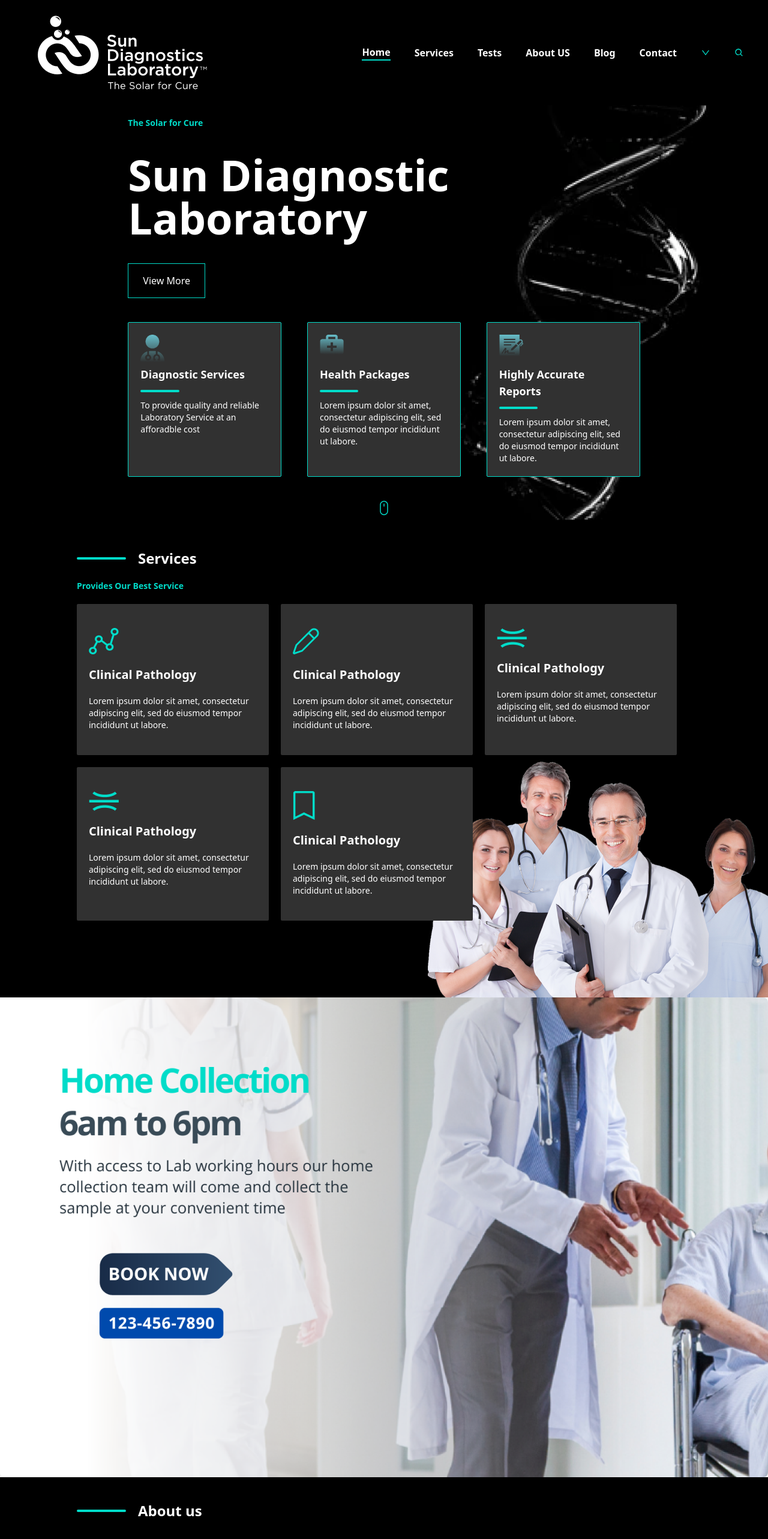
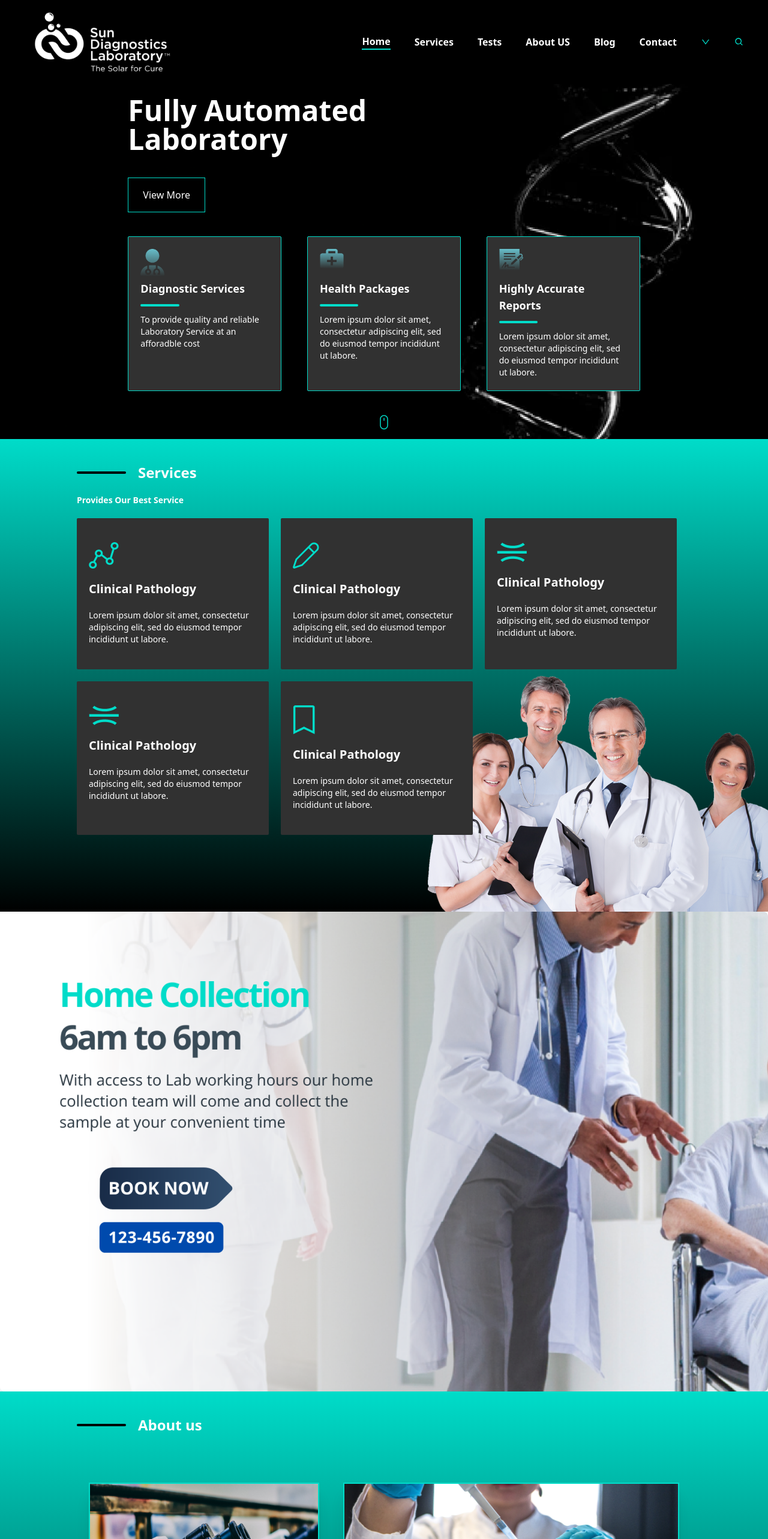
Before and after one commit to NEXT-BUG/sun-diagnostic-laboratory, a Next.js app: page / in a window 1280 px wide. Shown: the top 2566 px of the page at 60% size. Built offline with nearby package versions, Linux system fonts and the light colour scheme.

Commit message:
Changes #1

```diff
--- a/components/Header.js
+++ b/components/Header.js
@@ -66,6 +66,7 @@ const Header = (props) => {
       <div className="bg-black">
         <Image
           src={require("../assets/images/logo.png")}
+          className="w-64"
           loading="lazy"
           alt="logo"
         />
--- a/components/landingPage/About.js
+++ b/components/landingPage/About.js
@@ -4,12 +4,12 @@ import { SlMouse } from "react-icons/sl";
 
 const About = () => {
   return (
-    <div className="bg-black w-screen h-full relative pt-10">
+    <div className="bg-gradient-to-b from-primary to-black w-screen h-full relative pt-10">
       <div className="w-[80%] mx-auto space-y-5 flex flex-col items-center lg:items-start">
         <div className="flex items-center space-x-5 w-full text-center justify-center lg:justify-start">
-          <div className="w-[40%] lg:w-[8%] h-1 bg-primary rounded-md" />
+          <div className="w-[40%] lg:w-[8%] h-1 bg-black rounded-md" />
           <p className="text-white font-bold text-2xl">About us</p>
-          <div className="w-[40%] lg:hidden h-1 bg-primary rounded-md" />
+          <div className="w-[40%] lg:hidden h-1 bg-black rounded-md" />
         </div>
       </div>
       <div className="flex flex-col lg:flex-row justify-center items-center space-y-5 lg:space-y-0 lg:items-stretch lg:space-x-10 mt-20">
--- a/components/landingPage/Hero.js
+++ b/components/landingPage/Hero.js
@@ -5,11 +5,8 @@ const Hero = () => {
   return (
     <div className="h-full w-screen hero-bg bg-black">
       <div className="pb-10 w-2/3 mx-auto space-y-10 flex flex-col items-center lg:items-start">
-        <p className="text-primary text-center lg:text-left text-sm font-semibold pt-5">
-          The Solar for Cure
-        </p>
-        <h1 className="text-white text-center lg:text-left text-6xl md:text-7xl font-bold">
-          Sun Diagnostic <br /> Laboratory
+        <h1 className="mt-5 text-white text-center lg:text-left text-6xl md:text-5xl font-bold">
+          Fully Automated <br /> Laboratory
         </h1>
         <button className="border border-primary text-white py-4 px-6">
           View More
--- a/components/landingPage/News.js
+++ b/components/landingPage/News.js
@@ -25,12 +25,12 @@ const mockNews = [
 const News = () => {
   return (
     <>
-      <div className="bg-black w-screen pb-10 h-full lg:h-screen text-white flex flex-col items-center space-y-4">
-        <div className="w-[70%] h-1 rounded-lg mb-5 lg:mb-0 lg:w-1 lg:h-[13%] bg-primary mx-auto" />
+      <div className="bg-gradient-to-b from-primary to-black w-screen pb-10 h-full lg:h-screen text-white flex flex-col items-center space-y-4">
+        <div className="w-[70%] h-1 rounded-lg mb-5 lg:mb-0 lg:w-1 lg:h-[13%] mt-10 bg-black mx-auto" />
         <div className="lg:pb-20">
-          <h1 className="text-3xl text-center font-bold ">Latest News</h1>
-          <p className="text-sm font-semibold text-center text-primary">
-            CHECK OUT SOME OF OUR NEWS
+          <h1 className="text-3xl text-center font-bold ">Latest Blogs</h1>
+          <p className="text-sm font-semibold text-center text-black">
+            Check Out Some Of Our Blogs
           </p>
         </div>
 
@@ -57,7 +57,7 @@ export default News;
 
 const Cards = ({ image, title, shortDesc }) => {
   return (
-    <div className="w-96 space-y-4 border rounded-lg border-primary">
+    <div className="w-96 md:hover:scale-105 md:active:scale-95 duration-150 ease-out space-y-4 border rounded-lg border-primary">
       <Image
         src={require(`../../assets/images/${image}`)}
         className="rounded-t-lg"
--- a/components/landingPage/Services.js
+++ b/components/landingPage/Services.js
@@ -3,14 +3,14 @@ import React from "react";
 
 const Services = () => {
   return (
-    <div className="bg-black w-screen h-full pb-10 lg:pb-32 relative pt-10">
+    <div className="bg-gradient-to-b from-primary to-black w-screen h-full pb-10 lg:pb-32 relative pt-10">
       <div className="w-[80%] mx-auto space-y-5 flex flex-col items-center lg:items-start">
         <div className="flex items-center space-x-5 w-full text-center justify-center lg:justify-start">
-          <div className="w-[40%] lg:w-[8%] h-1 bg-primary rounded-md" />
+          <div className="w-[40%] lg:w-[8%] h-1 bg-black rounded-md" />
           <p className="text-white font-bold text-2xl">Services</p>
-          <div className="w-[40%] lg:hidden h-1 bg-primary rounded-md" />
+          <div className="w-[40%] lg:hidden h-1 bg-black rounded-md" />
         </div>
-        <p className="text-primary text-sm font-semibold">
+        <p className="text-white text-sm font-semibold">
           Provides Our Best Service
         </p>
 
--- a/components/landingPage/Testimonials.js
+++ b/components/landingPage/Testimonials.js
@@ -6,26 +6,26 @@ import "swiper/css";
 const mockTestimonials = [
   {
     quote:
-      "Ex do excepteur cillum ullamco anim.Et anim Lorem nostrud ipsum.Minim ad sunt elit magna dolore aute non mollit magna elit proident.",
+      "Good Service and Laboratory, Proper Response from staffs, overall recommended",
     star: 5,
     avatar: "https://bit.ly/3fmmc8h",
-    name: "Name",
+    name: "Bala",
     designation: "Designation",
   },
   {
     quote:
-      "Incididunt veniam sunt veniam occaecat culpa ea commodo id proident ea dolor quis ut irure.Et deserunt ullamco do est qui et pariatur aliqua labore.Duis laborum et minim ex tempor Lorem ex nisi pariatur sit est.",
+      "Very Good Diagnostic Center with friendly staffs, adn very good atmosphere. Thanks to Sun Diagnostics Laboratory Nellore",
     star: 5,
     avatar: "https://bit.ly/3fmmc8h",
-    name: "Name",
+    name: "Vignesh Dev",
     designation: "Designation",
   },
   {
     quote:
-      "Aliquip non culpa consectetur irure officia.Sint minim aliquip elit ad culpa in sunt proident adipisicing tempor dolor.Aute ut ullamco consequat ad excepteur minim aute reprehenderit.",
+      "Cost is Low, Good Staffs, Done Pregrancy Test for my wife (Nearly 6 tests - 1850 and will get 10% discount), also I am satisfied, The same test cose Rs.2500 from other diagnostic center.",
     star: 5,
     avatar: "https://bit.ly/3fmmc8h",
-    name: "Name",
+    name: "Vanitha",
     designation: "Designation",
   },
 ];
```
